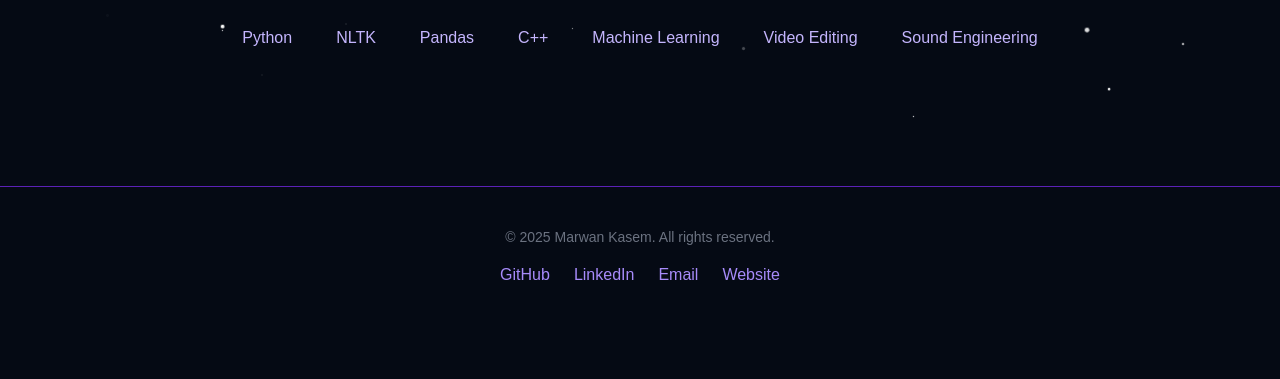
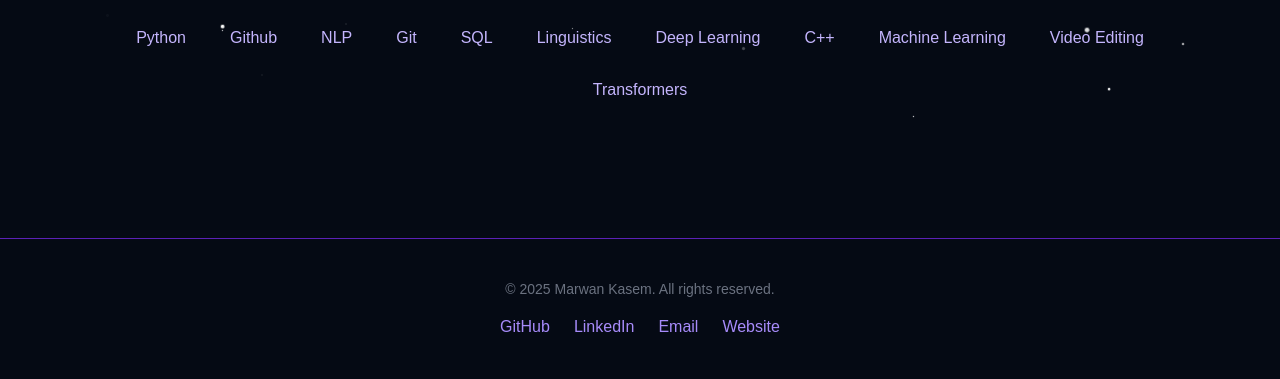
Before and after one commit to MarwanKAsem/marwan-KAsem.github.io, a plain HTML site: page index.html in a window 1280 px wide. Shown: the part 684-1063 px from the top of the page. Before the commit the page ends 1011 px from the top, so only its background shows below. Drawn offline with nearby package versions, Linux system fonts and the light colour scheme.

Commit message:
Update index.html

```diff
--- a/index.html
+++ b/index.html
@@ -64,12 +64,16 @@
       </h2>
       <div class="flex flex-wrap justify-center gap-3 mt-8">
         <span class="bg-purple-900/30 text-purple-300 px-4 py-2 rounded-md">Python</span>
-        <span class="bg-purple-900/30 text-purple-300 px-4 py-2 rounded-md">NLTK</span>
-        <span class="bg-purple-900/30 text-purple-300 px-4 py-2 rounded-md">Pandas</span>
+        <span class="bg-purple-900/30 text-purple-300 px-4 py-2 rounded-md">Github</span>
+        <span class="bg-purple-900/30 text-purple-300 px-4 py-2 rounded-md">NLP</span>
+        <span class="bg-purple-900/30 text-purple-300 px-4 py-2 rounded-md">Git</span>
+        <span class="bg-purple-900/30 text-purple-300 px-4 py-2 rounded-md">SQL</span>
+        <span class="bg-purple-900/30 text-purple-300 px-4 py-2 rounded-md">Linguistics</span>
+        <span class="bg-purple-900/30 text-purple-300 px-4 py-2 rounded-md">Deep Learning</span>
         <span class="bg-purple-900/30 text-purple-300 px-4 py-2 rounded-md">C++</span>
         <span class="bg-purple-900/30 text-purple-300 px-4 py-2 rounded-md">Machine Learning</span>
         <span class="bg-purple-900/30 text-purple-300 px-4 py-2 rounded-md">Video Editing</span>
-        <span class="bg-purple-900/30 text-purple-300 px-4 py-2 rounded-md">Sound Engineering</span>
+        <span class="bg-purple-900/30 text-purple-300 px-4 py-2 rounded-md">Transformers </span>
       </div>
     </section>
 
```
